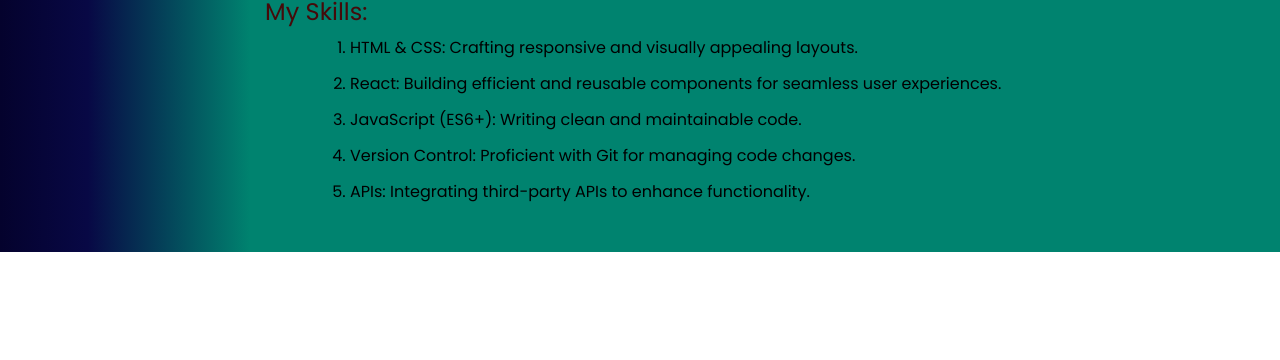
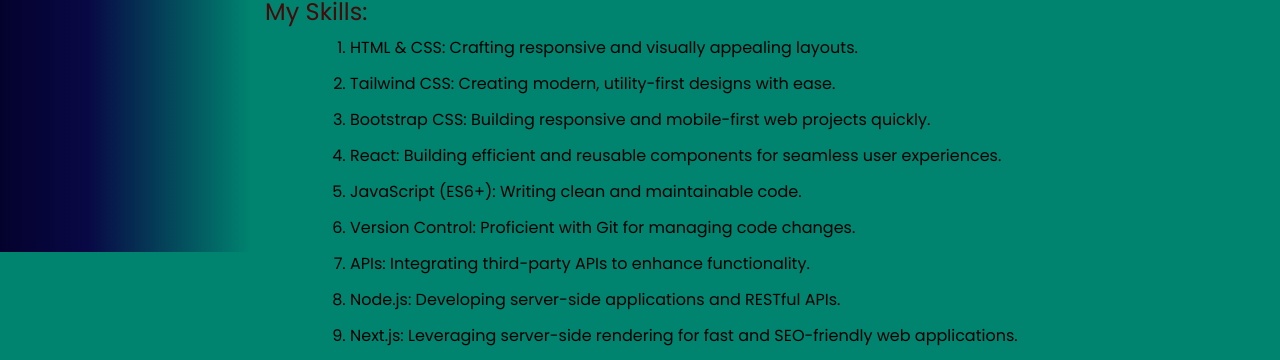
Before and after one commit to ahadsaim9/ahad-ali-portfolio-1, a React (Vite) app: page / in a window 1280 px wide. Shown: the part 548-908 px from the top of the page. Before the commit the page ends 800 px from the top, so only its background shows below. Built offline with nearby package versions, Linux system fonts and the light colour scheme.

Commit message:
added some skills

```diff
--- a/src/component/About/About.jsx
+++ b/src/component/About/About.jsx
@@ -56,6 +56,13 @@
               HTML & CSS: Crafting responsive and visually appealing layouts.
             </li>
             <li>
+              Tailwind CSS: Creating modern, utility-first designs with ease.
+            </li>
+            <li>
+              Bootstrap CSS: Building responsive and mobile-first web projects
+              quickly.
+            </li>
+            <li>
               React: Building efficient and reusable components for seamless
               user experiences.
             </li>
@@ -66,6 +73,13 @@
             <li>
               APIs: Integrating third-party APIs to enhance functionality.
             </li>
+            <li>
+              Node.js: Developing server-side applications and RESTful APIs.
+            </li>
+            <li>
+              Next.js: Leveraging server-side rendering for fast and
+              SEO-friendly web applications.
+            </li>
           </ol>
         </div>
       </section>
```
